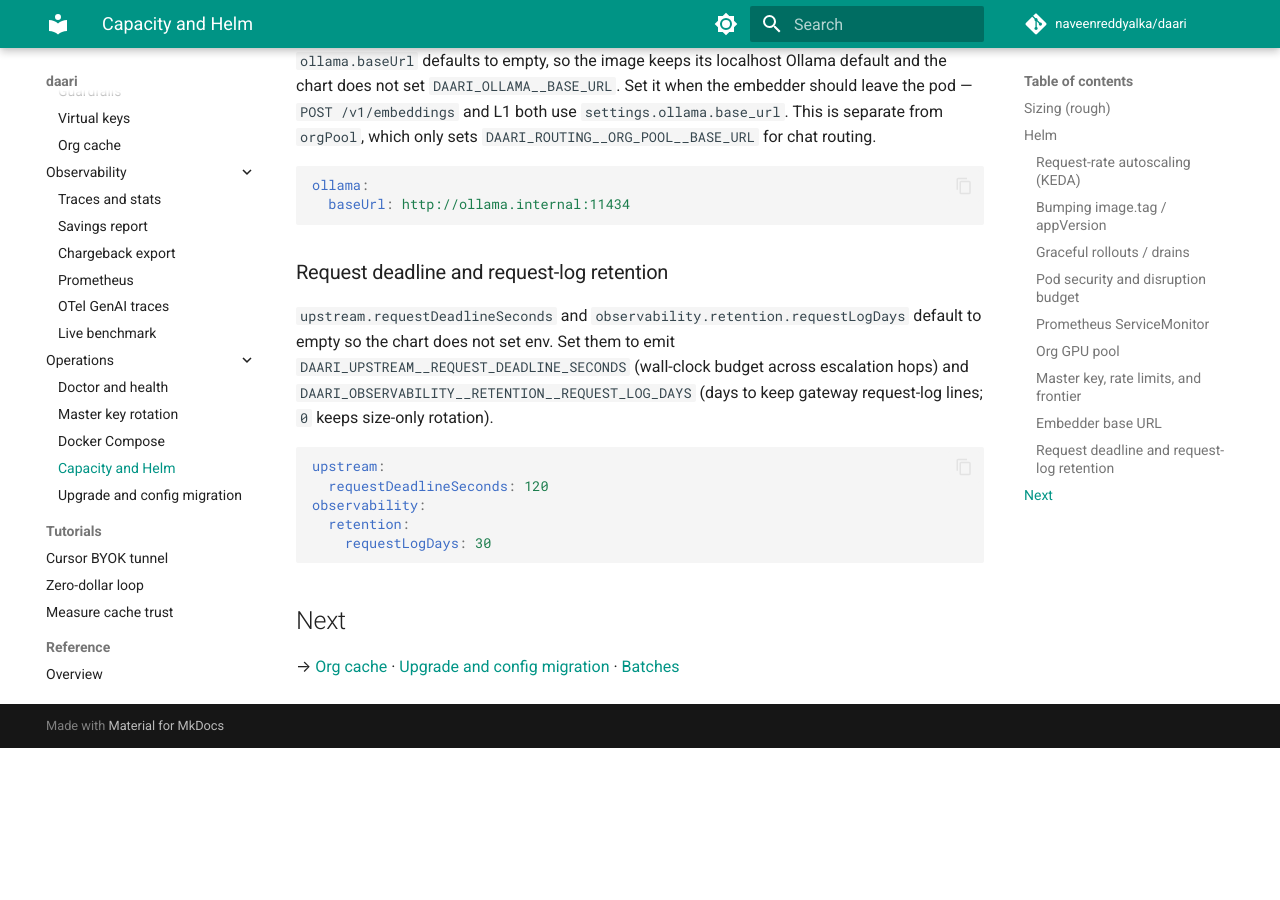
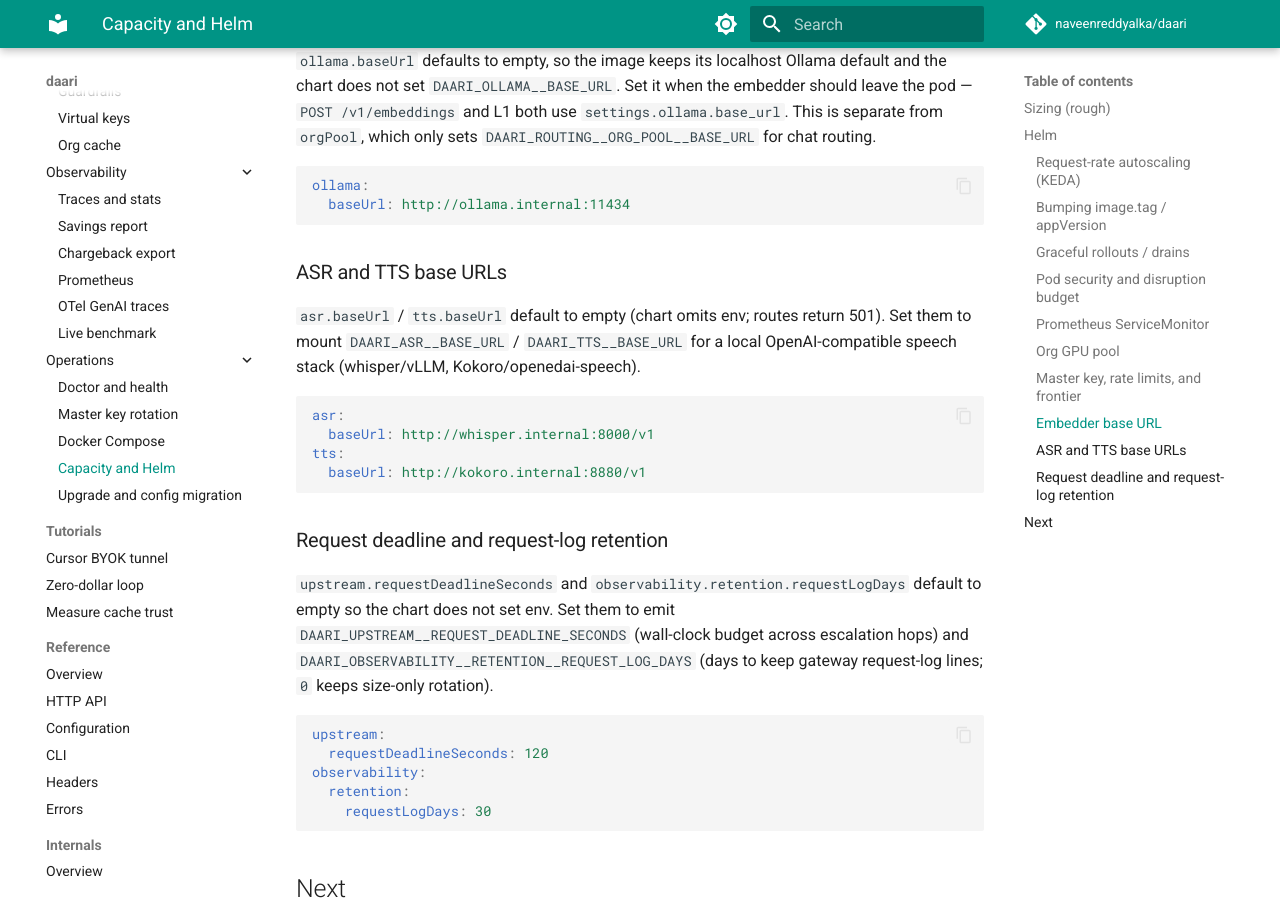
Before and after one commit to naveenreddyalka/daari, an MkDocs documentation site: the page built from docs/developer/guides/operations/capacity-helm.md, in a window 1280 px wide and 900 px high, scrolled down 4954 px. Built offline with MkDocs 1.6.1 and Material for MkDocs 9.7.7, drawn with Linux system fonts in a browser that asks for light colours; comment, search, counter and statistics services are not loaded; before the commit the page ends 5702 px from its top, so only the background shows below that.

Commit message:
chore(test): assert capacity-helm documents tts.baseUrl (#886)
Pin ASR/TTS Helm knobs in capacity-helm so fleet TTS docs cannot drift
after chart values ship. Closes #880.

Co-authored-by: Cursor <cursoragent@cursor.com>

````diff
--- a/docs/developer/guides/operations/capacity-helm.md
+++ b/docs/developer/guides/operations/capacity-helm.md
@@ -204,6 +204,19 @@ ollama:
   baseUrl: http://ollama.internal:11434
 ```
 
+### ASR and TTS base URLs
+
+`asr.baseUrl` / `tts.baseUrl` default to empty (chart omits env; routes return
+501). Set them to mount `DAARI_ASR__BASE_URL` / `DAARI_TTS__BASE_URL` for a
+local OpenAI-compatible speech stack (whisper/vLLM, Kokoro/openedai-speech).
+
+```yaml
+asr:
+  baseUrl: http://whisper.internal:8000/v1
+tts:
+  baseUrl: http://kokoro.internal:8880/v1
+```
+
 ### Request deadline and request-log retention
 
 `upstream.requestDeadlineSeconds` and `observability.retention.requestLogDays`
````
Also changed, not shown: docs/TRACKING.md (+7 -0 lines), 1 other file.
